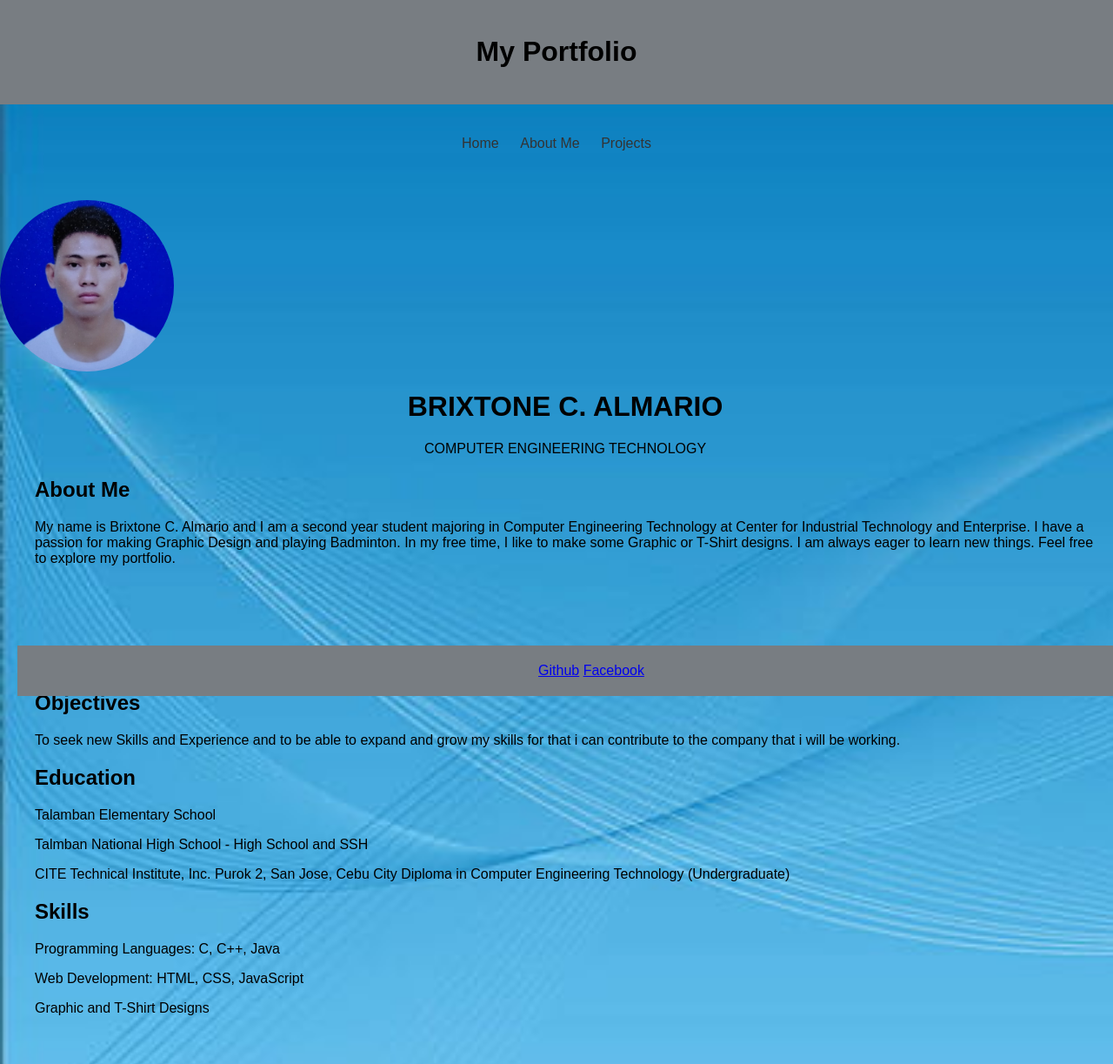
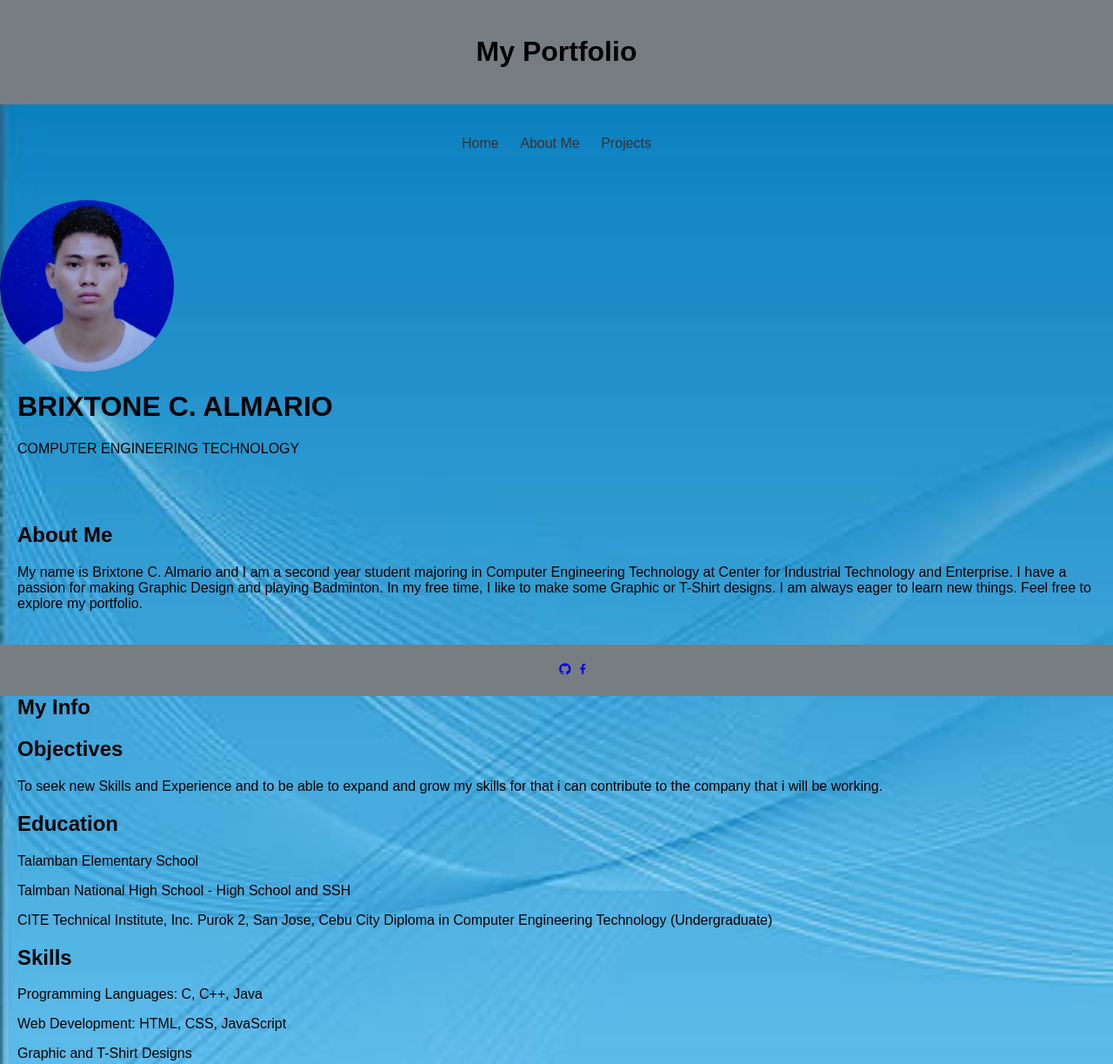
Before and after one commit to brixalma/almariobrixtone.html, a plain HTML site: page index.html in a window 1280 px wide. Shown: the top 1223 px of the page at 87% size. Drawn offline with nearby package versions, Linux system fonts and the light colour scheme.

Commit message:
Update index.html

```diff
--- a/index.html
+++ b/index.html
@@ -5,20 +5,7 @@
     <meta name="viewport" content="width=device-width, initial-scale=1.0">
     <title>My Portfolio</title>
     <link rel="stylesheet" href="style.css">
-    <style>
-        #profile-picture {
-            width: 200px;
-            height: auto;
-            margin-top: 20px;
-       }
-    </style>
-
-    <style>
-        .center {
-            text-align: center;
-            height: 40px;
-        }
-    </style>
+    <link href='https://unpkg.com/boxicons@2.1.4/css/boxicons.min.css' rel='stylesheet'>
 </head>
 <body>
     <header>
@@ -32,12 +19,12 @@
             <li><a href="#projects">Projects</a></li>
         </ul>
     </nav>
-
+    <div id="home">
         <img id="profile-picture" src="images/Tonex.jpg" alt="Profile Picture">
         <div id="profile-text">
-        <div class="center">
             <h1>BRIXTONE C. ALMARIO</h1>
-        <p>  COMPUTER ENGINEERING TECHNOLOGY</p>
+            <p>COMPUTER ENGINEERING TECHNOLOGY</p>
+        </div>
     </div>
     <section id="about">
         <h2>About Me</h2>
@@ -45,21 +32,26 @@
     </section>
 
     <section id="Info">
-        <h2>My Info</h2>
+        <h1 id="myInfo">My Info</h1>
+        <div class="info-section">
             <h2>Objectives</h2>
             <p>To seek new Skills and Experience and to be able to expand and grow my skills for that i can contribute to the company that i will be working.</p>
-
+        </div>
+        <div class="info-section">
             <h2>Education</h2>
             <p>Talamban Elementary School</p>
             <p>Talmban National High School - High School and SSH</p>
             <p>CITE Technical Institute, Inc.
                 Purok 2, San Jose, Cebu City
-            Diploma in Computer Engineering Technology (Undergraduate)</p>
-
+                Diploma in Computer Engineering Technology (Undergraduate)
+            </p>
+        </div>
+        <div class="info-section">
             <h2>Skills</h2>
             <p>Programming Languages: C, C++, Java</p>
             <p>Web Development: HTML, CSS, JavaScript</p>
             <p>Graphic and T-Shirt Designs</p>
+        </div>
 
     </section>
 
@@ -79,11 +71,16 @@
         <div class="project">
             <h3>2024 Calendar</h3>
             <p>It shows all the date and day for this year. </p>
+        </div>
     </section>
 
     <footer>
-        <a href="https://github.com/brixalma">Github</a>
-        <a href="https://www.facebook.com/BRIX119904090020/">Facebook</a>
+        <!-- <a href="https://github.com/brixalma">Github</a>
+        <a href="https://www.facebook.com/BRIX119904090020/">Facebook</a> -->
+        <div class="social-icons">
+            <a href="https://github.com/brixalma" target="_blank"><i class='bx bxl-github'></i></a>
+            <a href="https://www.facebook.com/BRIX119904090020/" target="_blank"><i class='bx bxl-facebook'></i></a>
+        </div>
     </footer>
 
     <script src="javascript.js"></script>
```
Lines whose indentation alone changed are shown as unchanged.
